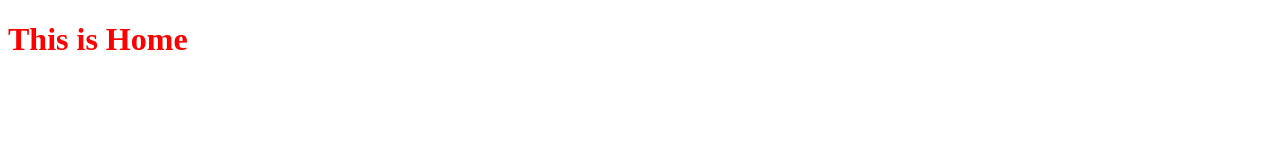
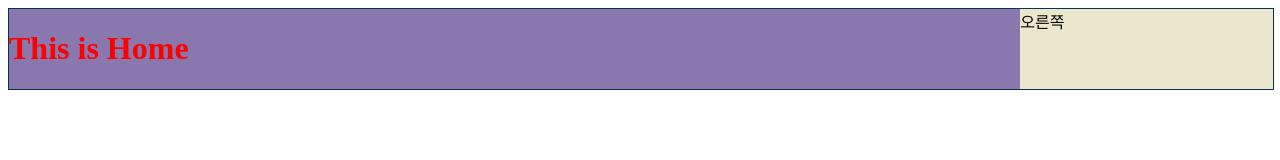
Before and after one commit to rushmage/jin, a website: page index.html in a window 1280 px wide. Drawn offline with Linux system fonts and the light colour scheme.

Commit message:
2022062201

```diff
--- a/index.html
+++ b/index.html
@@ -7,6 +7,14 @@
     <title>Home</title><!--제목이 Home이다.-->
   </head>
   <body>
-    <h1 class="red">This is Home</h1><!--웹페이지 안에 This is Home을 작성한다. 그리고 css 파일에 red함수를 가져와서 쓴다.-->
+    <div class="row">
+      <div class="left">
+        <h1 class="red">This is Home</h1><!--웹페이지 안에 This is Home을 작성한다. 그리고 css 파일에 red함수를 가져와서 쓴다.-->
+      </div>
+      <div class="right">
+        오른쪽
+      </div>
+    </div>
+
   </body>
 </html>
--- a/index.js
+++ b/index.js
@@ -1,4 +1,6 @@
+//express 모듈 불러오기
 const express = require("express");
+//express 사용
 const server = express();
 
 server.use(express.static(__dirname + "/public"));
--- a/public/index.css
+++ b/public/index.css
@@ -1,3 +1,20 @@
 .red {
   color: red; /*글씨를 빨간색으로!*/
 }
+      .row {
+        width: 100%;
+        display: flex;
+        border: 1px solid #003458;
+      }
+      .left {
+        width: 80%;
+        float: left;
+        box-sizing: border-box;
+        background: #8977ad;
+      }
+      .right {
+        width: 20%;
+        float: right;
+        box-sizing: border-box;
+        background: #ece6cc;
+      }
```
